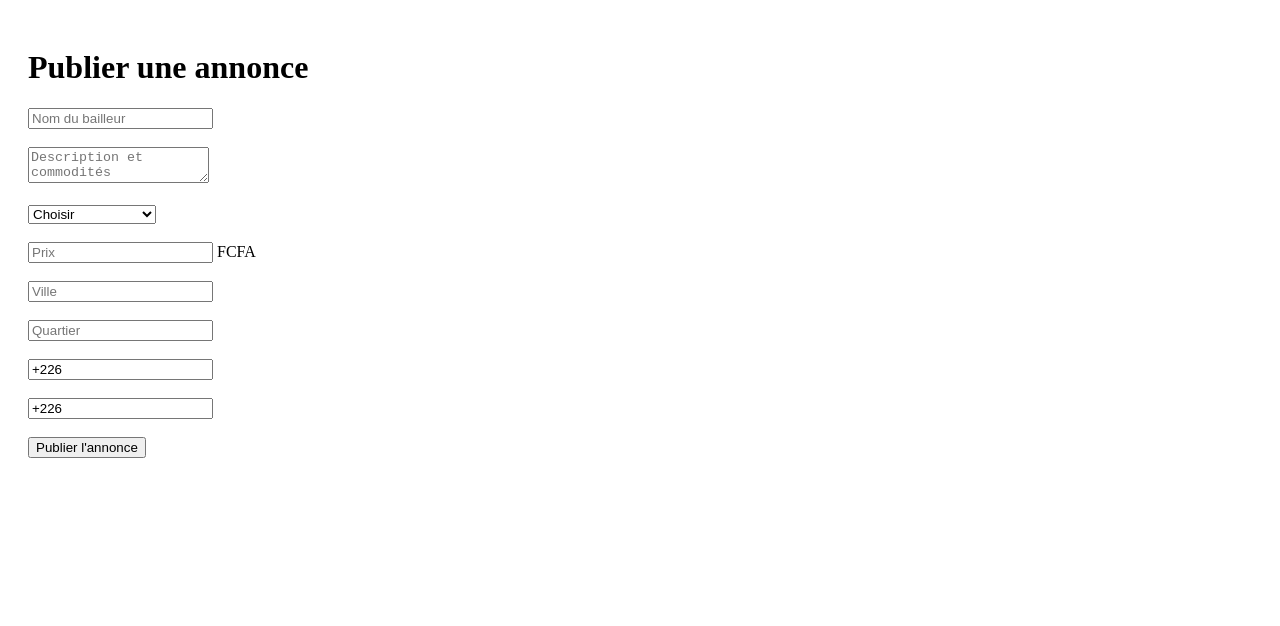
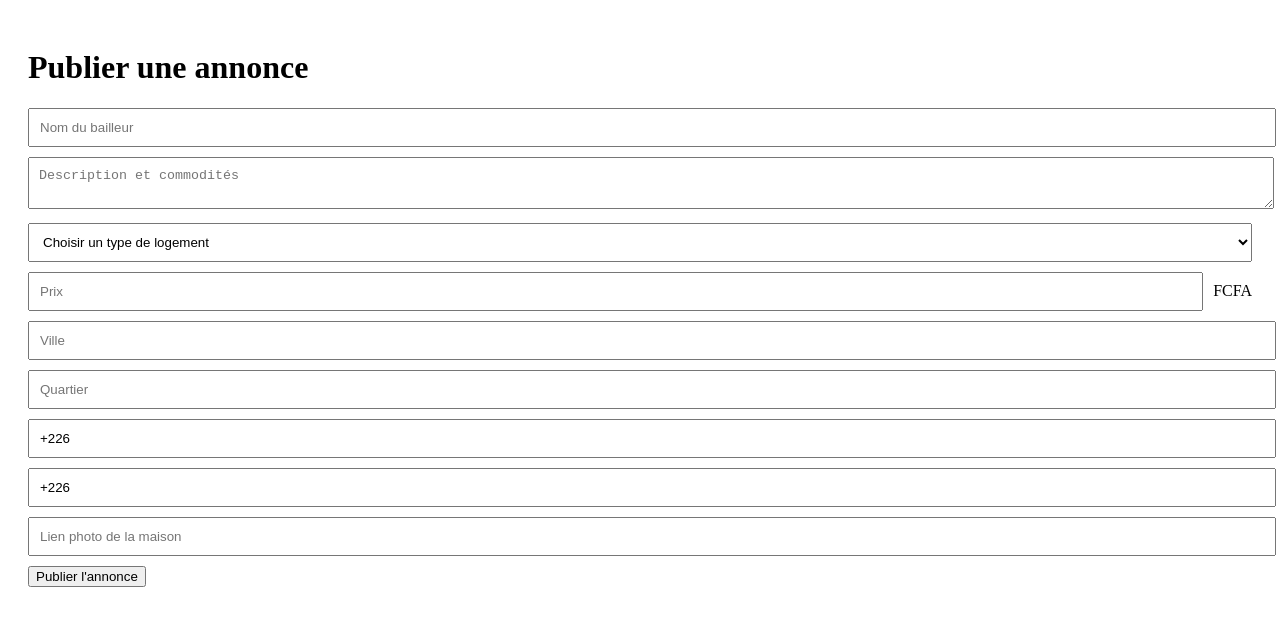
Before and after one commit to albertkeppa/monbailleurbf, a Next.js app: page /publier in a window 1280 px wide. Shown: the top 626 px of the page. Built offline with nearby package versions, Linux system fonts and the light colour scheme.

Commit message:
Update page.js

```diff
--- a/app/publier/page.js
+++ b/app/publier/page.js
@@ -12,6 +12,7 @@ export default function Publier() {
   const [quartier, setQuartier] = useState('')
   const [telephone, setTelephone] = useState('+226')
   const [whatsapp, setWhatsapp] = useState('+226')
+  const [imageUrl, setImageUrl] = useState('')
 
   async function publierAnnonce(e) {
     e.preventDefault()
@@ -23,20 +24,32 @@ export default function Publier() {
           nom_bailleur: nomBailleur,
           description,
           type_logement: typeLogement,
-          prix,
+          prix: parseInt(prix),
           ville,
           quartier,
           telephone,
-          whatsapp
+          whatsapp,
+          image_url: imageUrl
         }
       ])
 
     if (error) {
       alert('Erreur lors de la publication')
       console.log(error)
-    } else {
+      return
+    }
+
     alert('Annonce publiée avec succès')
-    }
+
+    setNomBailleur('')
+    setDescription('')
+    setTypeLogement('')
+    setPrix('')
+    setVille('')
+    setQuartier('')
+    setTelephone('+226')
+    setWhatsapp('+226')
+    setImageUrl('')
   }
 
   return (
@@ -44,84 +57,96 @@ export default function Publier() {
       <h1>Publier une annonce</h1>
 
       <form onSubmit={publierAnnonce}>
-
         <input
+          type="text"
           placeholder="Nom du bailleur"
           value={nomBailleur}
           onChange={(e) => setNomBailleur(e.target.value)}
+          required
+          style={{ width: '100%', padding: '10px', marginBottom: '10px' }}
         />
-
-        <br /><br />
 
         <textarea
           placeholder="Description et commodités"
           value={description}
           onChange={(e) => setDescription(e.target.value)}
+          required
+          style={{ width: '100%', padding: '10px', marginBottom: '10px' }}
         />
-
-        <br /><br />
 
         <select
           value={typeLogement}
           onChange={(e) => setTypeLogement(e.target.value)}
+          required
+          style={{ width: '100%', padding: '10px', marginBottom: '10px' }}
         >
-          <option value="">Choisir</option>
+          <option value="">Choisir un type de logement</option>
           <option>Chambre salon</option>
-          <option>Entrée couché</option>
+          <option>Entrée couchée</option>
           <option>2 chambres salon</option>
           <option>3 chambres salon</option>
           <option>Mini villa</option>
         </select>
 
-        <br /><br />
-
+        <div style={{ display: 'flex', alignItems: 'center', marginBottom: '10px' }}>
           <input
             type="number"
             placeholder="Prix"
             value={prix}
             onChange={(e) => setPrix(e.target.value)}
+            required
+            style={{ flex: 1, padding: '10px' }}
           />
-
-        <span> FCFA</span>
-
-        <br /><br />
+          <span style={{ marginLeft: '10px' }}>FCFA</span>
+        </div>
 
         <input
+          type="text"
           placeholder="Ville"
           value={ville}
           onChange={(e) => setVille(e.target.value)}
+          required
+          style={{ width: '100%', padding: '10px', marginBottom: '10px' }}
         />
 
-        <br /><br />
-
         <input
+          type="text"
           placeholder="Quartier"
           value={quartier}
           onChange={(e) => setQuartier(e.target.value)}
+          required
+          style={{ width: '100%', padding: '10px', marginBottom: '10px' }}
         />
 
-        <br /><br />
+        <input
+          type="text"
+          value={telephone}
+          onChange={(e) => setTelephone(e.target.value)}
+          placeholder="Téléphone"
+          required
+          style={{ width: '100%', padding: '10px', marginBottom: '10px' }}
+        />
 
         <input
-          placeholder="Téléphone"
-          value={telephone}
-          onChange={(e) => setTelephone(e.target.value)}
+          type="text"
+          value={whatsapp}
+          onChange={(e) => setWhatsapp(e.target.value)}
+          placeholder="WhatsApp"
+          required
+          style={{ width: '100%', padding: '10px', marginBottom: '10px' }}
         />
 
-        <br /><br />
-
         <input
-          placeholder="WhatsApp"
-          value={whatsapp}
-          onChange={(e) => setWhatsapp(e.target.value)}
+          type="text"
+          placeholder="Lien photo de la maison"
+          value={imageUrl}
+          onChange={(e) => setImageUrl(e.target.value)}
+          style={{ width: '100%', padding: '10px', marginBottom: '10px' }}
         />
-
-        <br /><br />
 
         <button type="submit">
           Publier l'annonce
         </button>
-
       </form>
     </main>
   )
```
Lines whose indentation alone changed are shown as unchanged.
